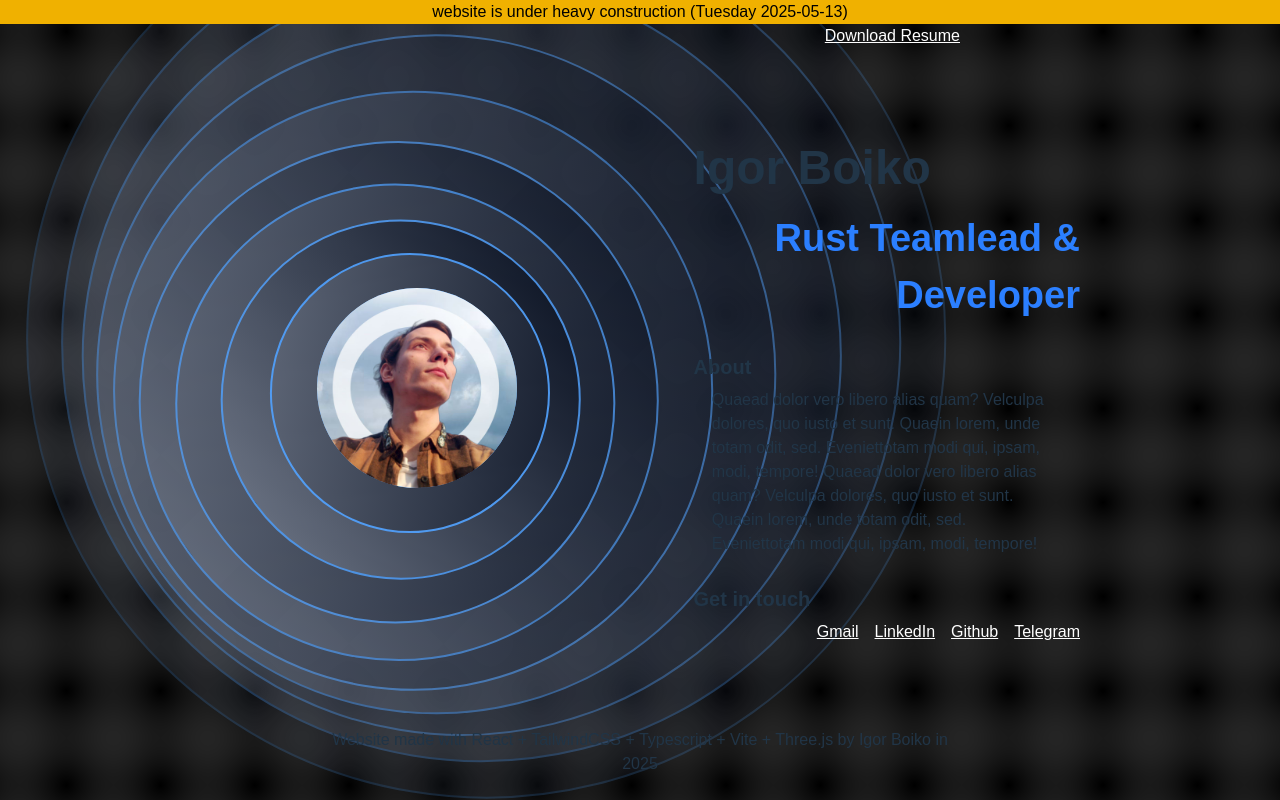
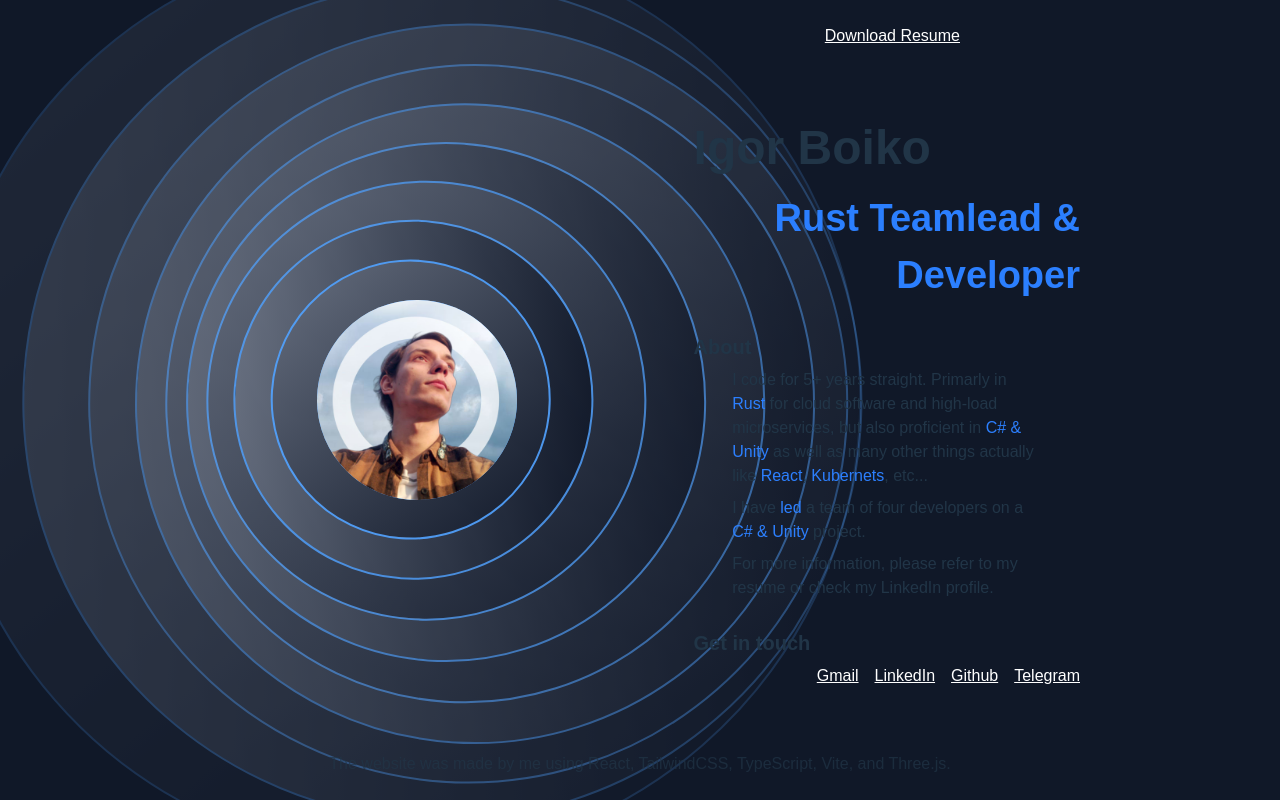
Before and after one commit to Igor-4242/igorrust.website, a React (Vite) app: page / in a window 1280 px wide. Built offline with nearby package versions, Linux system fonts and the light colour scheme.

Commit message:
MVP is ready to be hosted

```diff
--- a/index.html
+++ b/index.html
@@ -6,7 +6,7 @@
   <!-- <link rel="icon" type="image/svg+xml" href="/vite.svg" /> -->
   <link rel="icon" type="image/svg+xml" href="/rust_logo.svg" />
   <meta name="viewport" content="width=device-width, initial-scale=1.0" />
-  <link rel="preload" href="https://fonts.googleapis.com/css2?family=Montserrat:wght@400;700&display=swap"
+  <link rel="preconnect" href="https://fonts.googleapis.com/css2?family=Montserrat:wght@400;700&display=swap"
     rel="stylesheet">
   <title>Igor 🦀</title>
 </head>
--- a/package.json
+++ b/package.json
@@ -30,6 +30,8 @@
     "typescript": "~5.8.3",
     "typescript-eslint": "^8.30.1",
     "vite": "^6.3.5",
-    "vite-plugin-glsl": "^1.4.1"
+    "vite-plugin-glsl": "^1.4.1",
+    "vite-plugin-image-optimizer": "^1.1.8",
+    "vite-plugin-webfont-dl": "^3.10.4"
   }
 }
--- a/src/App.tsx
+++ b/src/App.tsx
@@ -1,7 +1,6 @@
-import * as math from './math';
 import * as three from './three';
 import * as consts from './consts';
-import * as hooks from './hooks';
+import * as circles from './circles';
 import './styles.css'
 
 export function App() {
@@ -10,18 +9,20 @@ export function App() {
     <>
 
 
-      <div className='bg-yellow-500 fixed top-0 left-0 right-0 flex flex-row items-center justify-center'>
-        <p className='text-black'>
-          website is under heavy construction (Tuesday 2025-05-13)
+      {/* <div className='bg-yellow-500 fixed top-0 left-0 right-0 flex flex-row items-center justify-center'>
+        <p className='text-black bg-yellow-500'>
+          website is under construction (wonky one is better than nothing)
         </p>
-      </div>
+      </div> */}
 
 
       <section
         id={consts.HEAD_LINKS}
         className="flex flex-row justify-center w-full h-fit">
         <div className='sm:w-1/2 flex flex-row w-full h-fit justify-between gap-[42px] py-6'>
-          <div></div>
+          <p className='opacity-50 text-center'>
+            {/* website is under construction (wonky one is better than nothing) */}
+          </p>
           <a
             href="https://drive.google.com/uc?export=download&id=1cITpguyPT2mg9zmB_bBTwl70a07ZMMRJ"
           >
@@ -36,7 +37,7 @@ export function App() {
         className='flex flex-col w-full h-fit md:flex-row w-full max-w-[880px] gap-[5px] md:gap-[60px]'>
 
         <div className='flex flex-col w-full justify-center items-center p-[42px]'>
-          <Circles />
+          <circles.Circles amount={10} radiusBase={200} radiusMax={1000} />
         </div>
 
         <div className='flex flex-col w-full gap-[28px]'>
@@ -48,12 +49,18 @@ export function App() {
 
           <div className='flex flex-col gap-[6px]'>
             <h2>About</h2>
-            <div className='flex flex-row'>
-              <div className='w-0 sm:w-[30%]'></div>
-              <p>
-                Quaead dolor vero libero alias quam? Velculpa dolores, quo iusto et sunt. Quaein lorem, unde totam odit, sed. Eveniettotam modi qui, ipsam, modi, tempore! Quaead dolor vero libero alias quam? Velculpa dolores, quo iusto et sunt. Quaein lorem, unde totam odit, sed. Eveniettotam modi qui, ipsam, modi, tempore!
-              </p>
-              <div className='w-0 sm:w-[30%]'></div>
+            <div className='flex flex-col justify-center items-center'>
+              <div className='w-[90%] sm:w-[80%] flex flex-col gap-2'>
+                <p >
+                  I code for 5+ years straight. Primarly in <span className='text-blue-500'>Rust</span> for cloud software and high-load microservices, but also proficient in <span className='text-blue-500'>C# & Unity</span> as well as many other things actually like <span className='text-blue-500'>React</span>, <span className='text-blue-500'>Kubernets</span>, etc...
+                </p>
+                <p >
+                  I have <span className='text-blue-500'>led</span> a team of four developers on a <span className='text-blue-500'>C# & Unity</span> project.
+                </p>
+                <p >
+                  For more information, please refer to my resume or check my LinkedIn profile.
+                </p>
+              </div>
             </div>
           </div>
 
@@ -80,105 +87,17 @@ export function App() {
 
 
       <section id={consts.DESCRIPTION} className='flex flex-row w-full h-fit justify-center py-6'>
-        <p className='w-full sm:w-1/2 text-center'>
-          Website made with React + TailwindCSS + Typescript + Vite + Three.js by Igor Boiko in 2025
+        <p className='w-[95%] sm:w-1/2 text-center opacity-70'>
+          The website was made by me using React, TailwindCSS, TypeScript, Vite, and Three.js.
         </p>
       </section>
 
 
-      <section id={consts.BACKGROUND_MAZE} className='z-[-10000000] fixed inset-0'>
-        <three.CanvasWithShaderedMaze />
+      <section id={consts.BACKGROUND_MAZE} className='z-[-10000000] fixed inset-0 bg-gray-900'>
+        {/* <three.CanvasWithShaderedMaze /> */}
       </section>
 
 
     </>
   )
 }
-
-
-function Circles() {
-  const amount = 10;
-  const base_radius = 200;
-  const max_radius = 1000;
-
-  let circles = [];
-  let main_circle = null;
-
-  for (let i = 0; i <= amount; i++) {
-    const radius = math.map_range(0, amount, i, base_radius, max_radius);
-
-    if (i === amount) {
-      main_circle =
-        <img
-          rel="preload"
-          src={`./igor_avatar.jpg`}
-          key={i}
-          className={`rounded-full absolute`}
-          style={{
-            minWidth: `${base_radius}px`,
-            minHeight: `${base_radius}px`,
-            maxWidth: `${base_radius}px`,
-            maxHeight: `${base_radius}px`,
-            width: `${base_radius}px`,
-            height: `${base_radius}px`,
-            zIndex: 10000,
-          }}
-        />
-    } else {
-      const yPos = hooks.useSinAnimation({
-        amplitude: math.map_range(0, amount, i, 0.0, 100.0),
-        speed: 0.0001,
-        offset: math.map_range(0, amount, i, 0.0, 5.0)
-      });
-
-      const circle =
-        <div
-          key={i}
-          className={`
-            ${i % 2 === 0 ? "bg-black" : "bg-gray-500"}
-            rounded-full absolute
-            ${i % 2 === 0 ? "bg-gradient-to-b" : "bg-gradient-to-bl"} from-gray-900 to-gray-500 hover:to-gray-200
-            border-2 border-blue-400 border-offset-2
-            `}
-          style={{
-            width: `${radius}px`,
-            height: `${radius}px`,
-            zIndex: -i,
-            transform: `translateY(${yPos}px)`,
-            opacity: math.map_range(0, amount, i, 1.0, 0.1)
-          }}
-        />;
-
-      circles.push(circle);
-    }
-
-  }
-
-  // const rotation = hooks.useRotationSin({
-  //   amplitude: 90,
-  //   speed: 0.001
-  // });
-
-  const rotation = hooks.useRotationLinear({
-    amplitude: 1,
-    speed: 0.001,
-    offset: 49.0
-  });
-
-  return (
-    <div
-      className={`z-[-1] flex h-[${base_radius}px] w-[${base_radius}px] relative justify-center items-center`}
-    >
-
-      {main_circle}
-      <div
-        className={`flex relative justify-center items-center`}
-        style={{
-          transform: `rotate(${rotation}deg)`
-        }}>
-        {circles}
-      </div>
-
-    </div>
-  );
-}
--- /dev/null
+++ b/src/circles.tsx
@@ -0,0 +1,120 @@
+import * as math from './math';
+import * as hooks from './hooks';
+import * as react from 'react';
+import './styles.css';
+
+
+export const Circles =
+    react.memo(({
+        amount = 10,
+        radiusBase = 200,
+        radiusMax = 1000
+    }: CircleConfig) => {
+        return <InnerCircles amount={amount} radiusBase={radiusBase} radiusMax={radiusMax} />
+    });
+
+
+interface CircleConfig {
+    amount: number;
+    radiusBase: number;
+    radiusMax: number;
+}
+
+
+function generateCircles({
+    amount = 10, radiusBase = 200, radiusMax = 1000
+}: CircleConfig) {
+    const circles = [];
+
+    for (let i = 0; i < amount; i++) {
+        const radius = math.map_range(0, amount, i, radiusBase, radiusMax);
+
+        const yPos = hooks.useSinAnimation({
+            amplitude: math.map_range(0, amount, i, 0.0, 100.0),
+            speed: 0.0001,
+            offset: math.map_range(0, amount, i, 0.0, 5.0)
+        });
+
+        circles.push(
+            <div
+                key={i}
+                className={`
+                    anima1te-sine-wave-offset
+
+                    ${i % 2 === 0 ? "bg-black" : "bg-gray-500"}
+                    rounded-full absolute
+                    ${i % 2 === 0 ? "bg-gradient-to-b" : "bg-gradient-to-bl"} from-gray-900 to-gray-500 hover:to-gray-200
+                    border-2 border-blue-400 border-offset-2
+                    `}
+                style={{
+                    width: `${radius}px`,
+                    height: `${radius}px`,
+                    zIndex: -i,
+                    transform: `translateY(${yPos}px)`,
+                    opacity: math.map_range(0, amount, i, 1.0, 0.1),
+                    // @ts-ignore
+                    // '--sin-offset': `${math.map_range(0, amount, i, 0.0, 50.0)}`
+                }}
+            />
+        );
+    }
+
+    return circles;
+}
+
+function InnerCircles({
+    amount = 10,
+    radiusBase = 200,
+    radiusMax = 1000
+}: CircleConfig) {
+
+    let main_circle =
+        <img
+            rel="preload"
+            src={`./igor_avatar.jpg`}
+            key={9999999}
+            className={`rounded-full absolute`}
+            style={{
+                minWidth: `${radiusBase}px`,
+                minHeight: `${radiusBase}px`,
+                maxWidth: `${radiusBase}px`,
+                maxHeight: `${radiusBase}px`,
+                width: `${radiusBase}px`,
+                height: `${radiusBase}px`,
+                zIndex: 10000,
+            }}
+        />;
+
+    // const circles = react.useMemo(() =>
+    //     generateCircles({ amount, radiusBase, radiusMax }),
+    //     [amount, radiusBase, radiusMax]
+    // );
+    const circles = generateCircles({ amount, radiusBase, radiusMax });
+
+
+    const rotation = hooks.useRotationLinear({
+        amplitude: 1,
+        speed: 0.005,
+        // speed: 0.1,
+        offset: 33.33
+    });
+
+
+    return (
+        <div
+            className={`z-[-1] flex h-[0px] w-[0px] relative justify-center items-center`}
+        >
+
+            {main_circle}
+
+            <div
+                className={`flex relative justify-center items-center rotate-[33.33deg]`}
+                style={{
+                    transform: `rotate(${rotation}deg)`
+                }}>
+                {circles}
+            </div>
+
+        </div>
+    );
+}
--- a/src/hooks.ts
+++ b/src/hooks.ts
@@ -16,21 +16,22 @@ export function useSinAnimation({
     react.useEffect(() => {
         const startTime = Date.now();
 
-        const animate = () => {
-            const elapsed = Date.now() - startTime;
+        const animate = (currentTime: number) => {
+            const elapsed = currentTime - startTime;
             const yPos = amplitude * Math.sin(elapsed * speed + offset);
+
             setPosition(yPos);
-
             requestAnimationFrame(animate);
         };
 
-        const animationFrameId = requestAnimationFrame(animate);
-        return () => cancelAnimationFrame(animationFrameId);
-    }, [amplitude]);
+        requestAnimationFrame(animate);
 
+        return () => {
+            cancelAnimationFrame(requestAnimationFrame(animate));
+        };
+    }, [amplitude, speed, offset]);
     return position;
 }
-
 
 
 interface RotationConfig {
--- a/src/styles.css
+++ b/src/styles.css
@@ -47,3 +47,38 @@ a {
         background-color: #ffffff;
     }
 }
+
+@keyframes sineWave {
+
+    0%,
+    100% {
+        transform: translateY(20px);
+    }
+
+    50% {
+        transform: translateY(-20px);
+    }
+}
+
+.animate-sine-wave {
+    animation: sineWave 2s ease-in-out infinite;
+}
+
+.animate-sine-wave-offset {
+    animation: sineWave 2s ease-in-out infinite;
+    animation-delay: var(--sin-offset, 0ms);
+}
+
+.animate-rotate-continuous {
+    animation: rotate 38s linear infinite;
+}
+
+@keyframes rotate {
+    from {
+        transform: rotate(0deg);
+    }
+
+    to {
+        transform: rotate(360deg);
+    }
+}
```
Also changed, not shown: vite.config.ts (+19 -5 lines), 1 other file (tests, documents, lock files or other folders).
